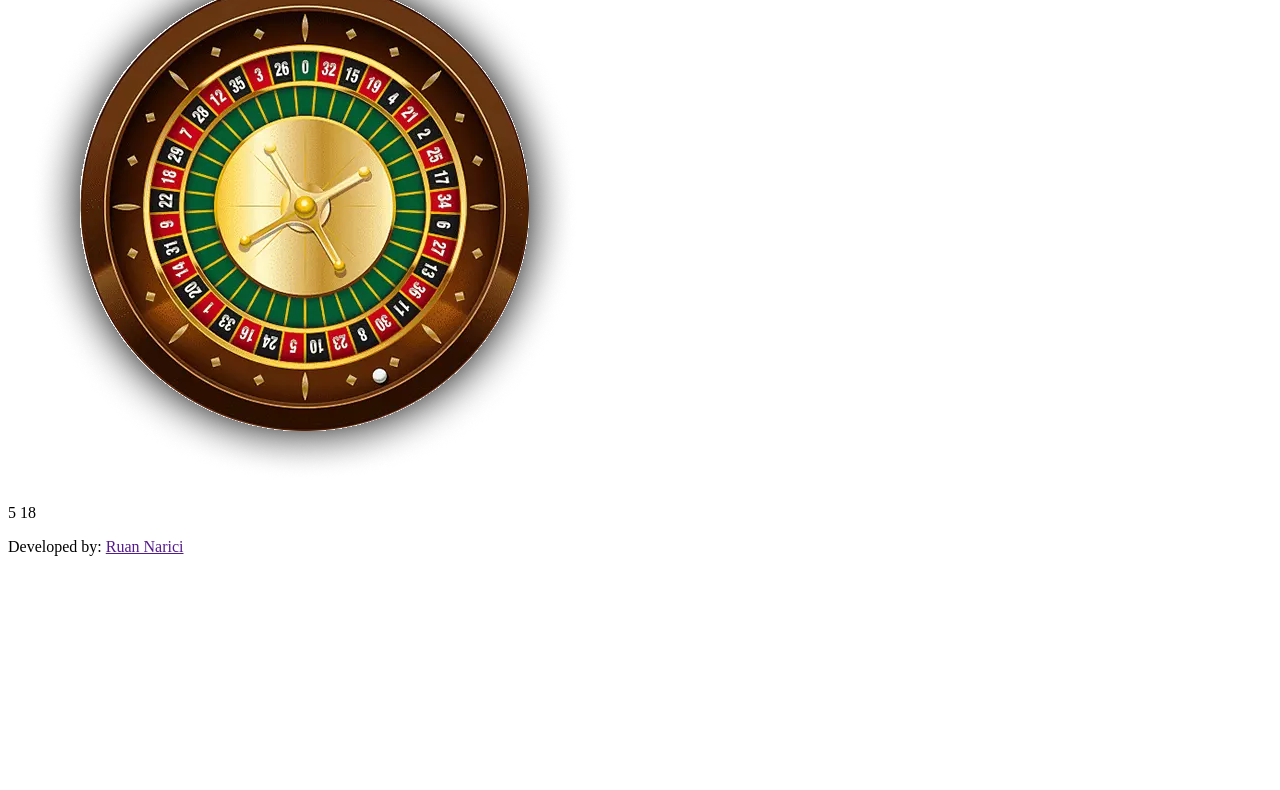
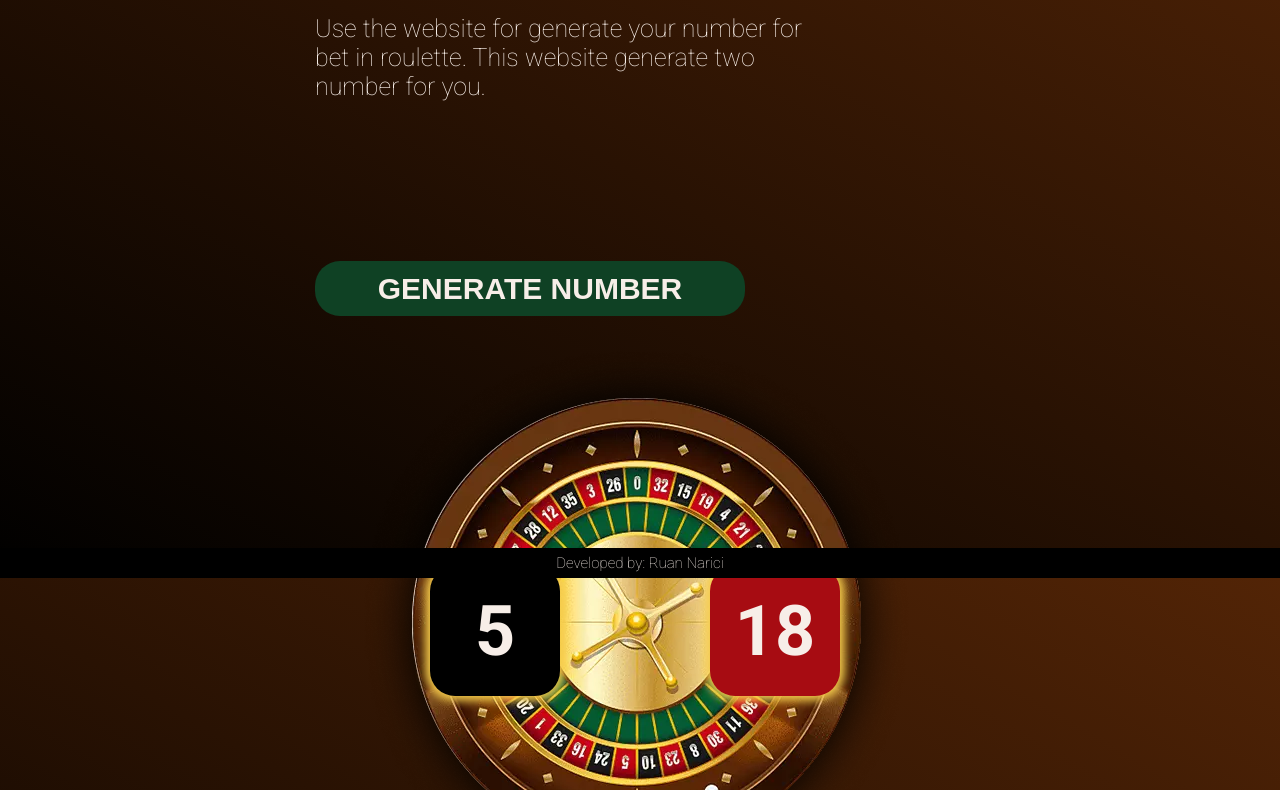
Before and after one commit to ruan-narici/random-number-for-casino, a plain HTML site: page index.html in a window 1280 px wide. Shown: the part 222-1012 px from the top of the page. Before the commit the page ends 800 px from the top, so only its background shows below. Drawn offline with Linux system fonts and the light colour scheme.

Commit message:
Upload style css

```diff
--- /dev/null
+++ b/assets/css/style.css
@@ -0,0 +1,144 @@
+@import url('https://fonts.googleapis.com/css2?family=Roboto:wght@100;700&display=swap');
+
+:root {
+    --colorBlack: #000000;
+    --colorBrown: #522406;
+    --colorWhite: #F7EEE8;
+    --colorGreen: #0F4124;
+    --colorGreenLight: #326435;
+    --colorRed: #A70C12;
+    --colorYellow: #F5CB4B;
+    --colorWhiteShadow: rgba(255,255,255,0.2);
+}
+
+* {
+    padding: 0;
+    margin: 0;
+    box-sizing: border-box;
+}
+
+body {
+    background: linear-gradient(30deg, var(--colorBlack), var(--colorBrown));
+    background-attachment: fixed;
+    height: 100vh;
+    color: var(--colorWhite);
+    font-family: 'Roboto', sans-serif;
+}
+
+main {
+    text-align: center;
+    padding: 90px 80px 0 80px;
+}
+
+.left-items,
+.right-items {
+    display: inline-block;
+    vertical-align: top;
+    text-align: left;
+    position: relative;
+}
+
+.title-website {
+    font-size: 50px;
+    font-weight: bold;
+    width: 650px;
+    text-align: left;
+    text-shadow: -2px 2px 10px var(--colorWhiteShadow);
+}
+
+.desc-website {
+    font-size: 25px;
+    font-weight: lighter;
+    width: 500px;
+    text-align: left;
+    margin: 30px 0 160px 0;
+}
+
+.btn-generate {
+    font-size: 30px;
+    font-weight: bold;
+    color: var(--colorWhite);
+    text-transform: uppercase;
+    background-color: var(--colorGreen);
+    width: 430px;
+    height: 55px;
+    padding: 10px 0;
+    border: none;
+    border-radius: 25px;
+    cursor: pointer;
+    transition: 0.5s all;
+}
+
+.btn-generate:hover {
+    background-color: var(--colorGreenLight);
+}
+
+.btn-generate:active {
+    border: 2px solid var(--colorWhite);
+}
+
+.img-roulette {
+    z-index: 0;
+}
+
+.box-numbers {
+    z-index: 1;
+    position: absolute;
+    top: 250px;
+    right: 100px;
+    display: inline-flex;
+    flex-wrap: wrap;
+    gap: 150px;
+}
+
+.first-number,
+.second-number {
+    font-size: 70px;
+    font-weight: bold;
+    background-color: var(--colorBlack);
+    width: 130px;
+    height: 130px;
+    border-radius: 25px;
+    box-shadow: 0 0 10px 5px var(--colorYellow);
+    display: flex;
+    align-items: center;
+    justify-content: center;
+    cursor: pointer;
+}
+
+.second-number {
+    background-color: var(--colorRed);
+}
+
+footer {
+    position: fixed;
+    bottom: 0;
+    width: 100%;
+    z-index: 2;
+}
+
+.box-footer {
+    background-color: var(--colorBlack);
+    height: 30px;
+    display: flex;
+    align-items: center;
+    justify-content: center;
+}
+
+.developer {
+    font-size: 15px;
+}
+
+.developer a {
+    color: var(--colorWhite);
+    text-decoration: none;
+    transition: 0.5s all;
+}
+
+.developer a:hover {
+    color: var(--colorRed);
+}
+
+.hide {
+    display: none;
+}
--- a/index.html
+++ b/index.html
@@ -6,6 +6,7 @@
     <meta name="viewport" content="width=device-width, initial-scale=1.0">
     <title>GRNCR | Ruan Narici</title>
     <link rel="icon" href="./assets/img/roleta-slide.png">
+    <link rel="stylesheet" href="./assets/css/style.css">
 </head>
 <body>
     <main>
@@ -23,11 +24,11 @@
                 <span class="second-number" id="number2">18</span>
             </div>
         </section>
-        <footer>
-            <div class="box-footer">
-                <p class="developer">Developed by: <a href="" target="_blank">Ruan Narici</a></p>
-            </div>
-        </footer>
     </main>
+    <footer>
+        <div class="box-footer">
+            <p class="developer">Developed by: <a href="https://www.linkedin.com/in/ruan-narici/" target="_blank">Ruan Narici</a></p>
+        </div>
+    </footer>
 </body>
 </html>
```
